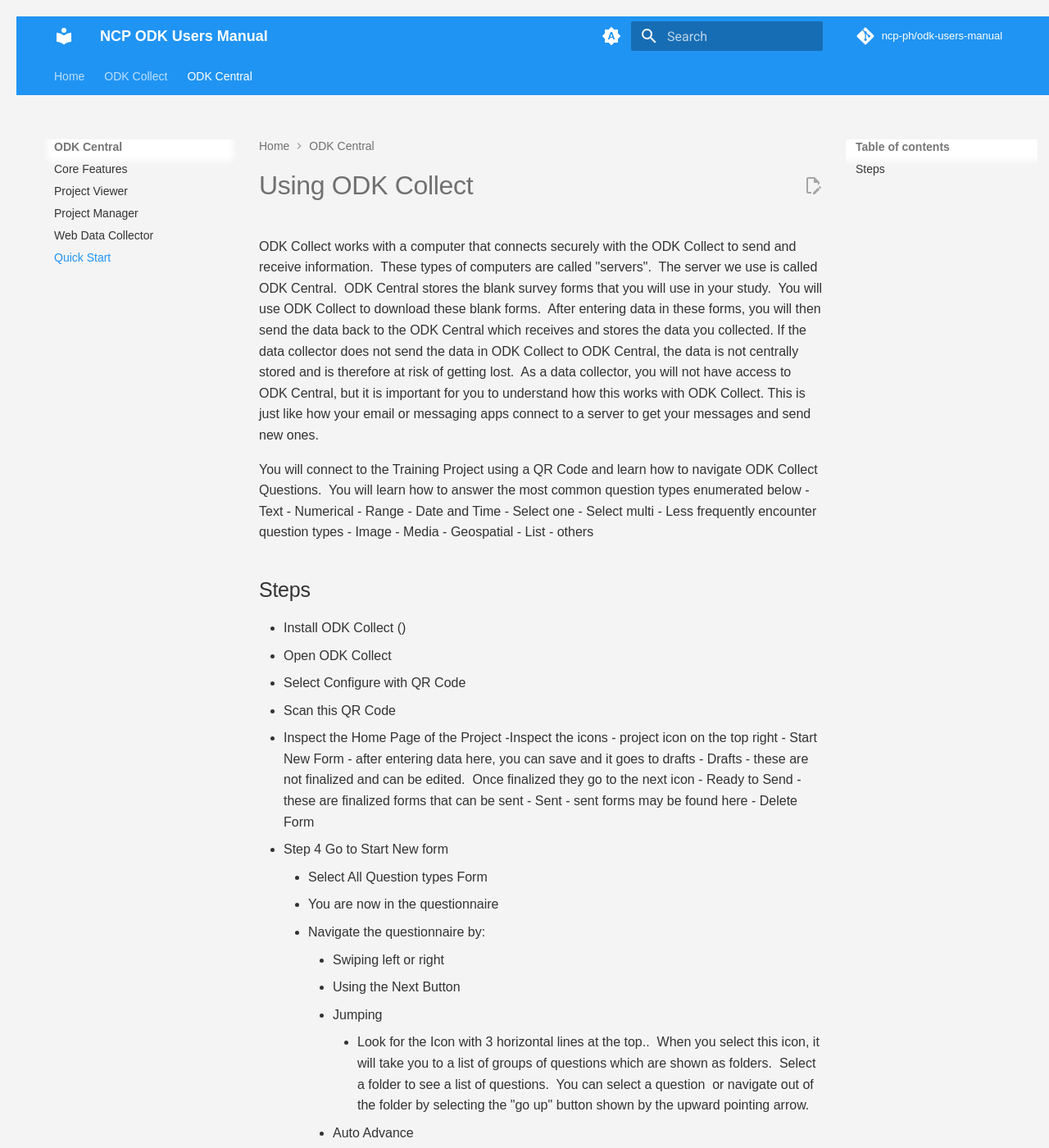
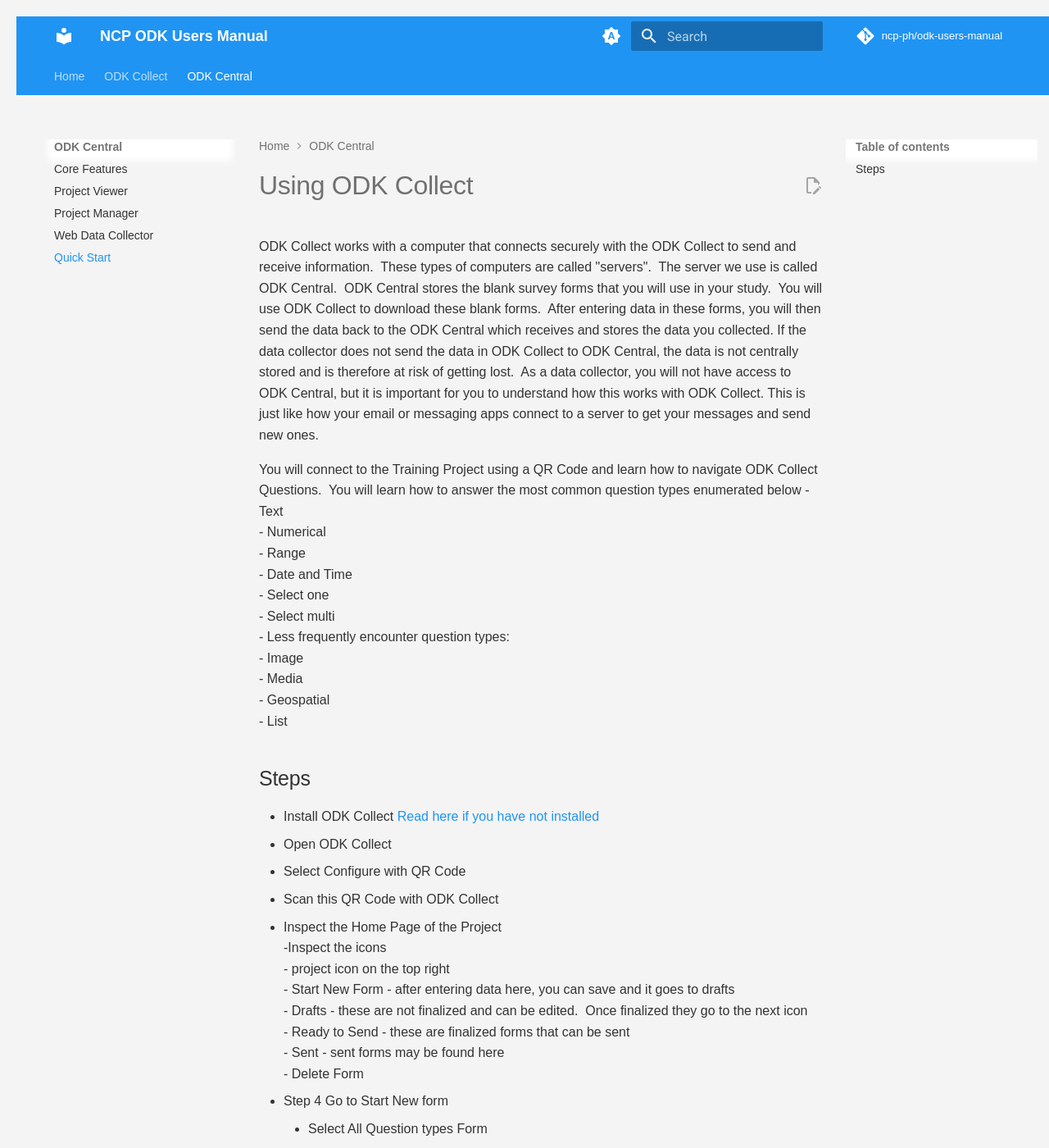
Before and after one commit to ncp-ph/odk-users-manual, an MkDocs documentation site: the page built from docs/try-odk-collect.md, in a window 1280 px wide and 1400 px high. Shown: the whole window at 82% size. Built offline with MkDocs 1.6.1 and Material for MkDocs 9.7.7, drawn with Linux system fonts in a browser that asks for light colours; comment, search, counter and statistics services are not loaded; some of the changed text lies outside the part shown.

Commit message:
Revised try-odk-collect

```diff
--- a/docs/try-odk-collect.md
+++ b/docs/try-odk-collect.md
@@ -11,18 +11,18 @@ You will learn how to answer the most common question types enumerated below
 - Date and Time
 - Select one
 - Select multi
-- Less frequently encounter question types
-- Image
-- Media
-- Geospatial
-- List
-- others
+- Less frequently encounter question types:
+  - Image
+  - Media
+  - Geospatial
+  - List
+
 
 ## Steps
-- Install ODK Collect ()
+- Install ODK Collect [Read here if you have not installed](/install-odk-collect.md)
 - Open ODK Collect
 - Select Configure with QR Code
-- Scan this QR Code
+- Scan this QR Code with ODK Collect
 - Inspect the Home Page of the Project
     -Inspect the icons
         - project icon on the top right
```
Also changed, not shown: other parts of docs/try-odk-collect.md (+0 -2 lines), docs/install-odk-collect.md (+1 -0 lines).
